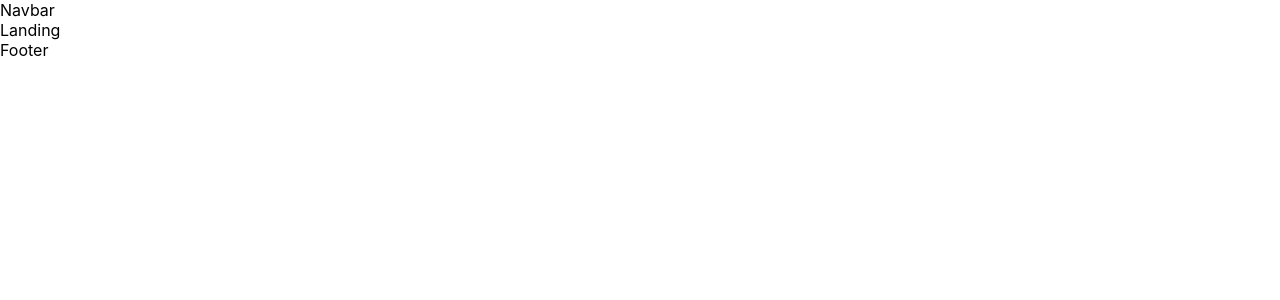
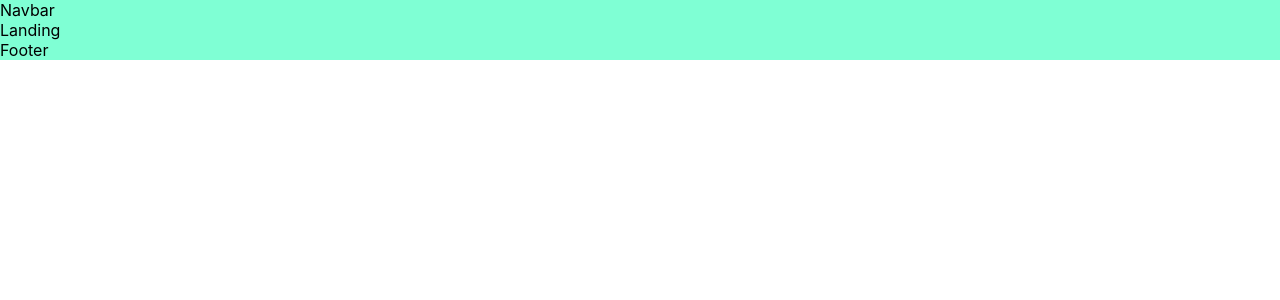
Before and after one commit to WebDevRaul/Live-currency, a React (Create React App) app: page / in a window 1280 px wide. Shown: the top 300 px of the page. Built offline with nearby package versions, Linux system fonts and the light colour scheme.

Commit message:
Testig Css

```diff
--- a/src/App.js
+++ b/src/App.js
@@ -9,6 +9,9 @@ import LiveCurrency from './components/LiveCurrency';
 import Landing from './components/layout/Landing';
 import Navbar from './components/layout/Navbar';
 import Footer from './components/layout/Footer';
+
+//Css
+import './components/css/App.css';
 
 class App extends Component {
   render() {
--- a/src/components/css/App.css
+++ b/src/components/css/App.css
@@ -0,0 +1,3 @@
+.wrapper {
+  background-color: aquamarine;
+}
```
